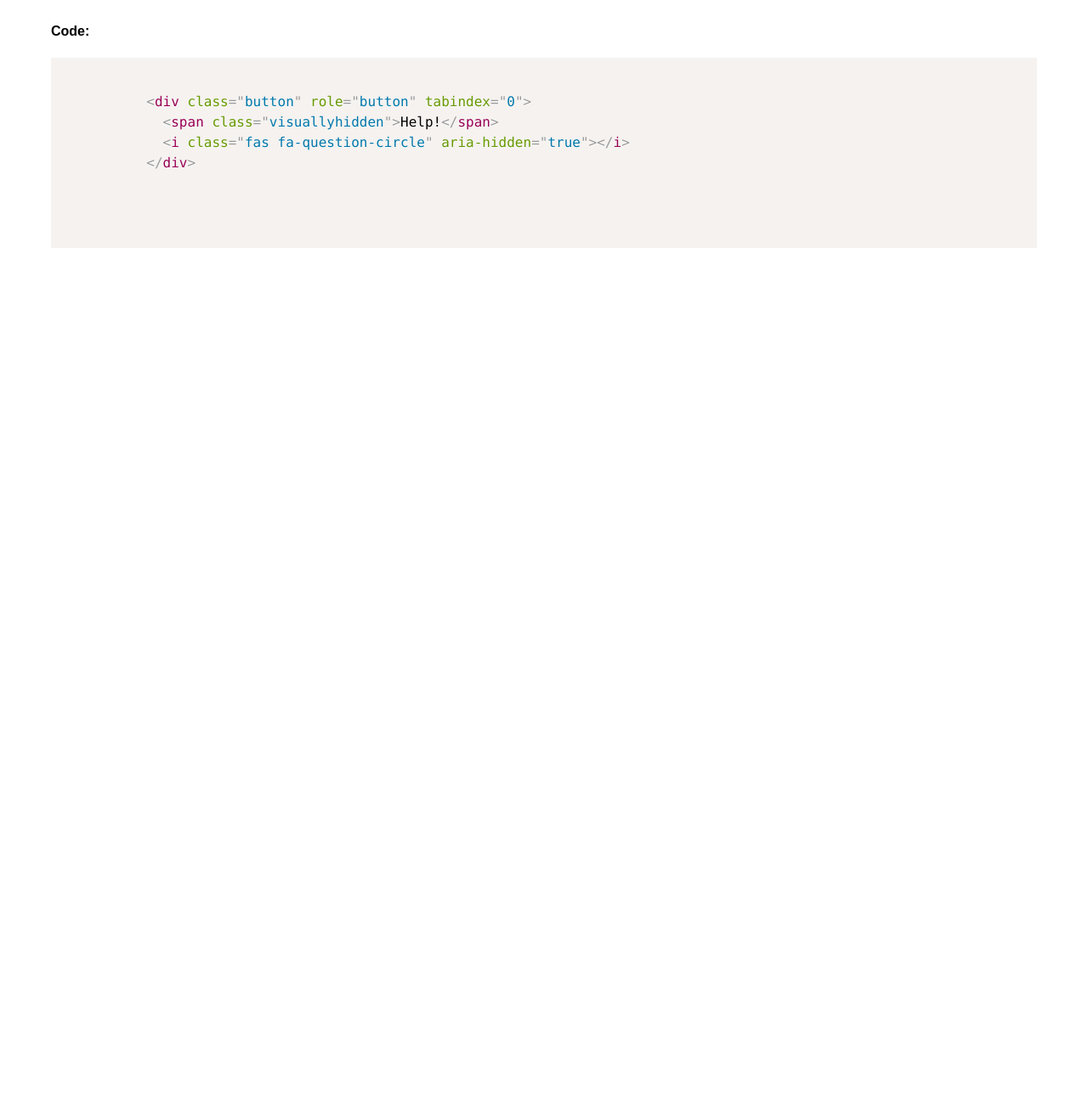
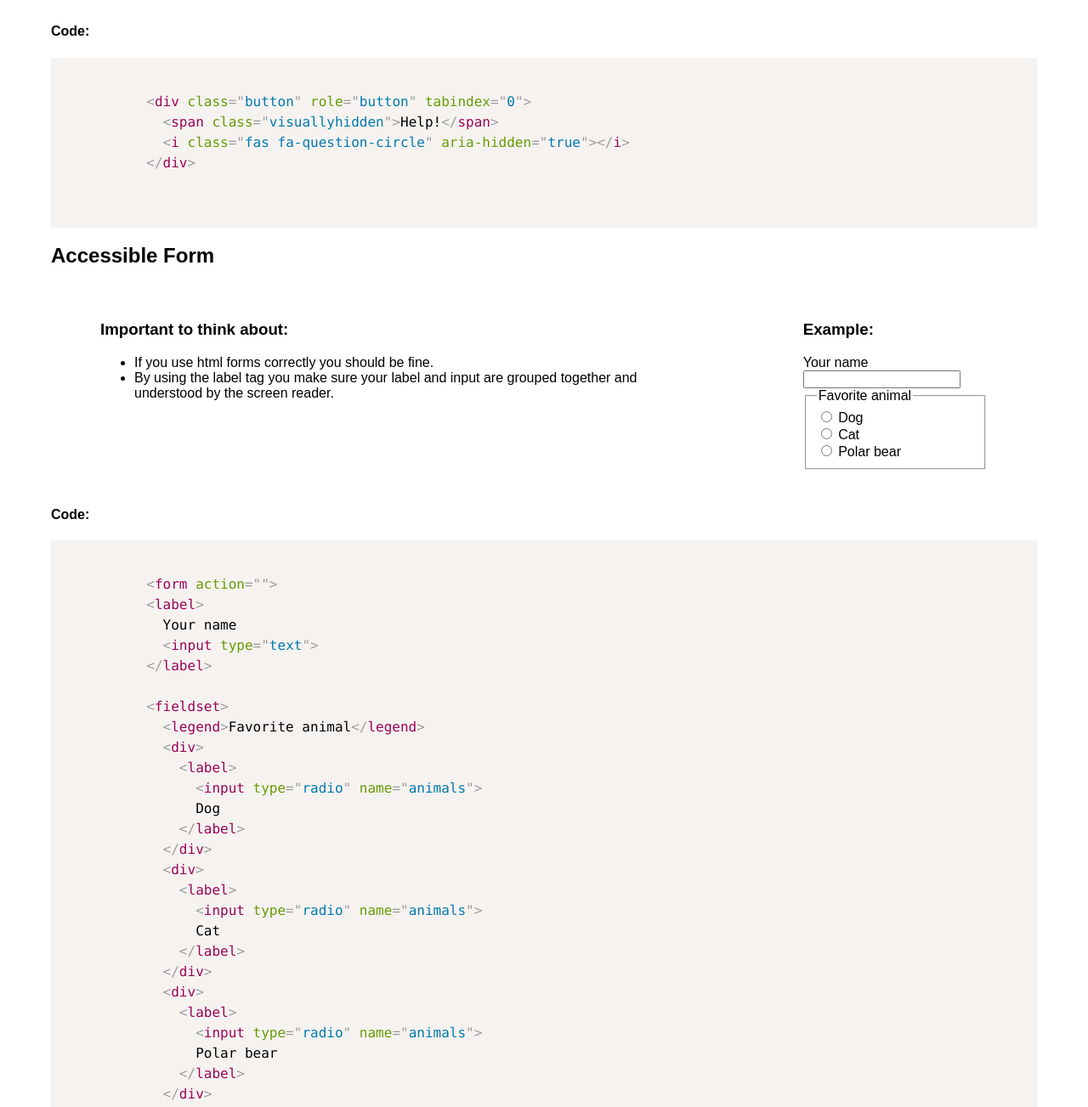
Before and after one commit to apdsrocha/accessibility-snippets, a plain HTML site: page examples/index.html in a window 1280 px wide. Shown: the part 1324-2627 px from the top of the page at 85% size. Before the commit the page ends 1624 px from the top, so only its background shows below. Drawn offline with nearby package versions, Linux system fonts and the light colour scheme; a web font is replaced by a local one.

Commit message:
adding examples of forms

```diff
--- a/examples/index.html
+++ b/examples/index.html
@@ -94,8 +94,83 @@
             &lt;i class=&quot;fas fa-question-circle&quot; aria-hidden=&quot;true&quot;&gt;&lt;/i&gt;
           &lt;/div&gt;
         </code>
+    </pre>
 
-    </pre>
+  <h2>Accessible Form</h2>
+  <div class="info-box">
+    <div class="info-box__individual">
+        <h3>Important to think about:</h3>
+        <ul>
+          <li>If you use html forms correctly you should be fine.</li>
+          <li>By using the label tag you make sure your label and input are grouped together and understood by the screen reader.</li>
+        </ul>
+    </div>
+    <div class="info-box__individual">
+        <h3>Example:</h3>
+
+	    <form action="">
+        <label>
+          Your name
+          <input type="text">
+        </label>
+
+        <fieldset>
+          <legend>Favorite animal</legend>
+          <div>
+            <label>
+              <input type="radio" name="animals">
+              Dog
+            </label>
+          </div>
+          <div>
+            <label>
+              <input type="radio" name="animals">
+              Cat
+            </label>
+          </div>
+          <div>
+            <label>
+              <input type="radio" name="animals">
+              Polar bear
+            </label>
+          </div>
+        </fieldset>
+      </form>
+    </div>
+  </div>
+  <h4>Code:</h4>
+  <pre>
+      <code class="language-markup">
+          &lt;form action=&quot;&quot;&gt;
+          &lt;label&gt;
+            Your name
+            &lt;input type=&quot;text&quot;&gt;
+          &lt;/label&gt;
+
+          &lt;fieldset&gt;
+            &lt;legend&gt;Favorite animal&lt;/legend&gt;
+            &lt;div&gt;
+              &lt;label&gt;
+                &lt;input type=&quot;radio&quot; name=&quot;animals&quot;&gt;
+                Dog
+              &lt;/label&gt;
+            &lt;/div&gt;
+            &lt;div&gt;
+              &lt;label&gt;
+                &lt;input type=&quot;radio&quot; name=&quot;animals&quot;&gt;
+                Cat
+              &lt;/label&gt;
+            &lt;/div&gt;
+            &lt;div&gt;
+              &lt;label&gt;
+                &lt;input type=&quot;radio&quot; name=&quot;animals&quot;&gt;
+                Polar bear
+              &lt;/label&gt;
+            &lt;/div&gt;
+          &lt;/fieldset&gt;
+        &lt;/form&gt;
+      </code>
+  </pre>
 <script src="https://cdnjs.cloudflare.com/ajax/libs/prism/1.17.1/prism.min.js"></script>
 </body>
 </html>
```
